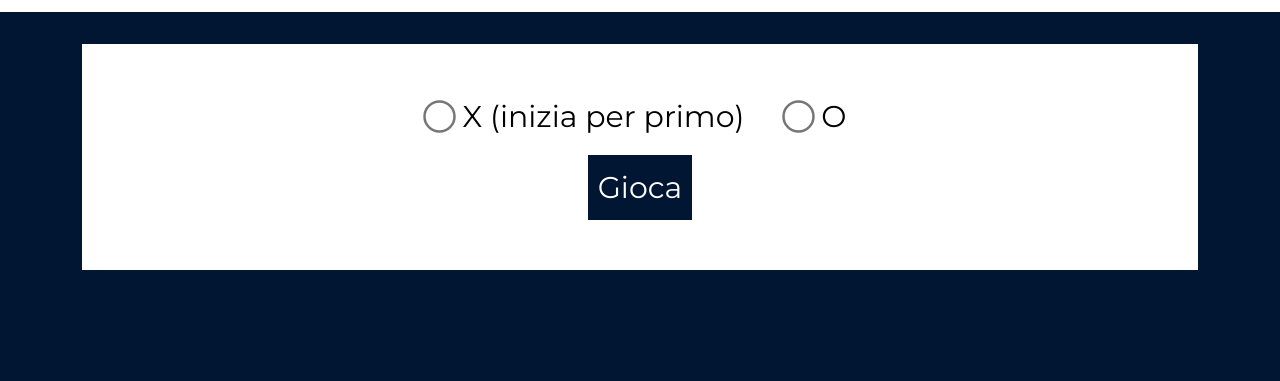
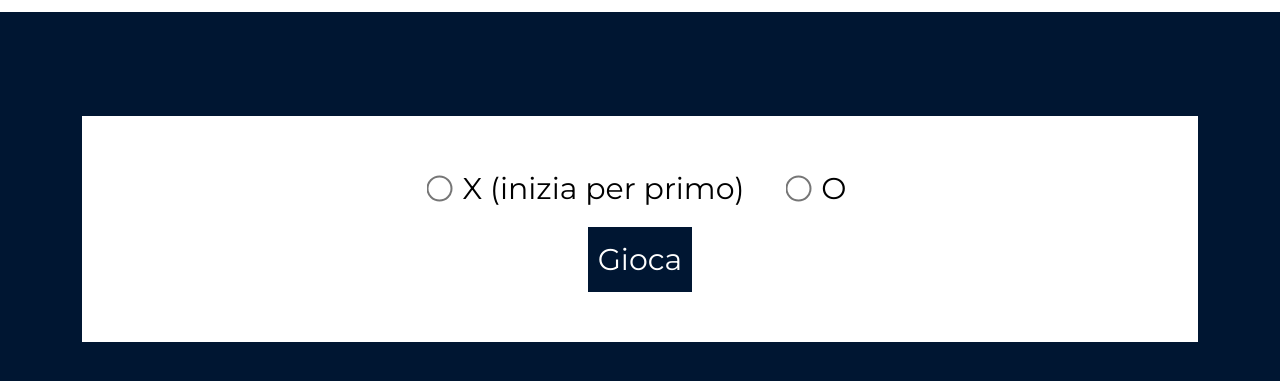
Before and after one commit to fabriziom90/tris_game, a plain HTML site: page index.html in a window 1280 px wide. Both pictures are taken after a click on the button "Inizia partita". Shown: the part 63-444 px from the top of the page. Drawn offline with nearby package versions, Linux system fonts and the light colour scheme.

Commit message:
[FIX] Fixed some minor issues

```diff
--- a/css/style.css
+++ b/css/style.css
@@ -43,7 +43,7 @@ header {
 }
 
 input[type=radio] {
-    transform: scale(2.5);
+    transform: scale(2);
     accent-color: #001632;
 }
 
@@ -51,6 +51,9 @@ input[type=radio] {
 #choose {
     display: flex;
     justify-content: center;
+    align-items: flex-start;
+    flex-direction: column;
+
 }
 
 .text {
@@ -128,8 +131,7 @@ input[type=radio] {
     top: 50%;
     left: 50%;
     transform: translate(-50%, -50%);
-    font-size: 100px;
-    padding: 5px;
+    font-size: 75px;
     background-color: #fff;
 }
 
@@ -152,3 +154,16 @@ input[type=radio] {
     background-color: #810B19;
     color: #fff;
 }
+
+
+@media screen and (min-width: 480px) {
+    #choose {
+        flex-direction: row;
+        justify-content: center;
+        align-items: center;
+    }
+
+    .mark {
+        font-size: 100px;
+    }
+}
--- a/index.html
+++ b/index.html
@@ -24,7 +24,8 @@
                 <button id="start" @click="startGame">Inizia partita</button>
             </div>
         </header>
-        <main class="mt-4">
+        <main class="my-5 py-5">
+
             <div class="container" id="grid">
                 <div class="row">
                     <div class="col-12">
@@ -35,12 +36,17 @@
                     <div class="col-12">
                         <div class="marker-selection">
                             <div id="choose">
+                                <div class="d-flex">
                                     <input type="radio" v-model="marker" name="marker" id="cross" value="X"> <label
                                         class="ms-3 me-5" for="cross">X
                                         (inizia per
                                         primo)</label>
+                                </div>
+                                <div class="d-flex">
+
                                     <input type="radio" v-model="marker" name="marker" id="circle" value="O"> <label
                                         class="ms-3" for="circle">O</label>
+                                </div>
                             </div>
                             <div class="mt-3 text-center">
                                 <button id="play" @click="drawBoard">Gioca</button>
--- a/js/script.js
+++ b/js/script.js
@@ -61,7 +61,7 @@ createApp({
                 let flatSchema = this.board.flat();
                 let flatIndex = rowIndex * 3 + colIndex;
 
-                boxesList[flatIndex].innerHTML = this.marker == 'X' ? '<div class="mark x">&#10060;</div>' : '<div class="mark o"></div>';
+                boxesList[flatIndex].innerHTML = this.marker == 'X' ? '<div class="mark x">&#10060;</div>' : '<div class="mark o">O</div>';
                 boxesList[flatIndex].attributes.disabled = true;
                 let flag = false;
                 //DECREMENTO IL NUMERO TOTALE DI MOSSE PER VERIFICARE SE LA PARTITA E' FINITA O MENO
@@ -142,11 +142,13 @@ createApp({
                             boxesList[elem[1]].classList.add('lost');
                             boxesList[elem[2]].classList.add('lost');
                         }
+                        console.log(box1, box2, box3);
                     }
 
-                    if (!flatSchema.includes('')) {
+                    else if (!flatSchema.includes('') && boxesList[0]) {
                         this.gameOver = true;
                         this.winner = 3;
+                        console.log(box1, box2, box3);
                     }
                 }
             })
@@ -168,87 +170,3 @@ createApp({
         }
     }
 }).mount('#app')
-
-
-
-// //FUNZIONE CHE CALCOLA LE DIMENSIONI DEL TAVOLO DI GIOCO
-// function createGameTable() {
-
-//     let grid = document.getElementById('grid');
-//     grid.innerHTML = '';
-
-//     for (let i = 0; i < 9; i++) {
-//         let box = document.createElement('div');
-//         box.classList.add('box');
-
-//         let container = document.querySelector('.container');
-//         let height = container.clientWidth / 3;
-
-//         box.style.height = height + 'px';
-
-//         setBorderBox(box, i);
-
-//         grid.appendChild(box);
-
-//     }
-// }
-
-// //FUNZIONE CHE FA COMINCAIRE LA PARTITA
-// function startGame() {
-
-
-//     //INSERISCO IL MESSAGGIO
-//     document.querySelector('.text').innerHTML = message;
-
-//     let schema = [
-//         ['', '', ''],
-//         ['', '', ''],
-//         ['', '', '']
-//     ];
-
-//     let boxesList = document.querySelectorAll('.box');
-
-//     boxesList.forEach((box, index) => {
-//         box.addEventListener('click', function () {
-//             //CALCOLO IL VALORE DELLA CASELLA CLICCATA TROVANDO LA RIGA E LA COLONNA DI RIFERIMENTO
-//             let row = Math.floor(index / 3);
-//             let col = index % 3;
-
-//             //SE LA CASELLA CLICCATA E' VUOTA ALLORA INSERISCO IL SEGNO
-//             if (schema[row][col] === '') {
-//                 schema[row][col] = starter;
-
-//                 box.innerHTML = '<div class="mark x">&#10060;</div>';
-//                 //RENDO LO SCHEMA UN ARRAY MONODIMENSIONALE IN MODO TALE DA TROVARE UN INDICE RANDOMICO
-//                 let flatSchema = schema.flat();
-
-//                 let flag = false;
-//                 //TROVO L'INDICE RANDOMICO. SE E' GIA' STATO TROVATO, VUOL DIRE CHE E' STATO MESSO IL SEGNAPOSTO SULLO SCHEMA. ALTRIMENTI LO INSERISCO ED ESCO DAL CICLO
-//                 while (!flag) {
-//                     let randomIndex = Math.floor(Math.random() * flatSchema.length);
-//                     let pcRow = Math.floor(randomIndex / 3);
-//                     let pcCol = randomIndex % 3;
-
-//                     if (schema[pcRow][pcCol] === '') {
-//                         schema[pcRow][pcCol] = 1;
-//                         flag = true;
-
-//                         boxesList[randomIndex].innerHTML = '<div class="mark o"></div>';
-//                     }
-//                 }
-//             }
-
-
-//             console.log(schema);
-//         })
-//     });
-
-// }
-
-// document.getElementById('start').addEventListener('click', function () {
-//     document.getElementById('selections').style.display = 'block';
-
-//     document.getElementById('play').addEventListener('click', function)
-
-
-// });
```
Lines whose indentation alone changed are shown as unchanged.
